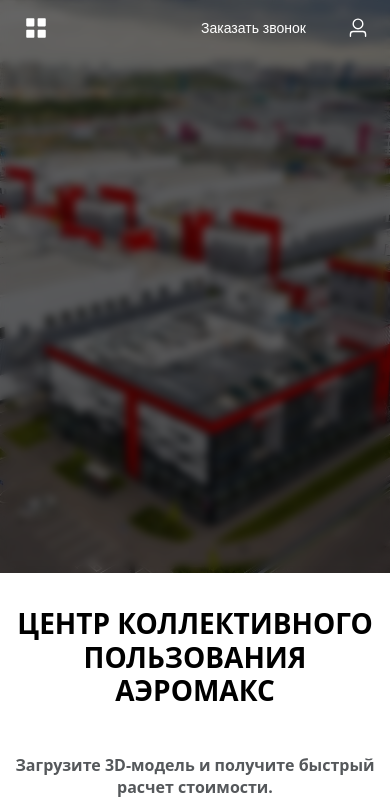
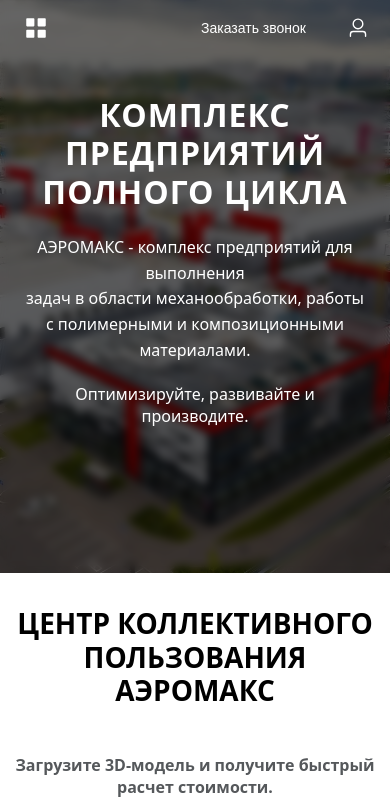
Before and after one commit to js-owl/maas-front, a Vue app: page / in a window 390 px wide. Shown: the top 812 px of the page. Built offline with nearby package versions, Linux system fonts and the light colour scheme; no server answers.

Commit message:
Enhance UpperMenu component with hero content for home page. Added responsive design elements and styling for hero title, description, and slogan to improve user engagement and visual appeal.

```diff
--- a/src/components/UpperMenu.vue
+++ b/src/components/UpperMenu.vue
@@ -208,6 +208,26 @@ function onCallRequest() {
       <DialogLogin v-model="isLoginVisible" />
       <DialogCall v-model="isCallVisible" />
     </el-row>
+
+    <!-- Hero content on home page -->
+    <div v-if="isHomePage" class="hero-content">
+      <el-row :gutter="0">
+        <el-col :offset="3" :span="18" :xs="{ span: 24, offset: 0 }">
+          <h1 class="hero-title">
+            КОМПЛЕКС ПРЕДПРИЯТИЙ<br />
+            ПОЛНОГО ЦИКЛА
+          </h1>
+          <p class="hero-description">
+            АЭРОМАКС - комплекс предприятий для выполнения<br />
+            задач в области механообработки, работы<br />
+            с полимерными и композиционными материалами.
+          </p>
+          <p class="hero-slogan">
+            Оптимизируйте, развивайте и производите.
+          </p>
+        </el-col>
+      </el-row>
+    </div>
   </div>
 
   <el-drawer v-model="isDrawerOpen" direction="ltr" :with-header="false" size="80%">
@@ -570,6 +590,39 @@ function onCallRequest() {
   color: #333 !important;
 }
 
+.hero-content {
+  position: relative;
+  z-index: 2;
+  padding: 60px 0 80px;
+}
+
+.hero-title {
+  font-size: 64px;
+  font-weight: 700;
+  color: #fff;
+  text-transform: uppercase;
+  line-height: 1.2;
+  margin: 0 0 40px 0;
+  letter-spacing: 2px;
+  text-align: left;
+}
+
+.hero-description {
+  font-size: 24px;
+  color: #fff;
+  line-height: 1.6;
+  margin: 0 0 30px 0;
+  text-align: left;
+}
+
+.hero-slogan {
+  font-size: 20px;
+  color: #fff;
+  font-weight: 500;
+  margin: 0;
+  text-align: left;
+}
+
 @media (max-width: 767px) {
   .uppermenu-wrapper {
     min-height: auto;
@@ -609,6 +662,28 @@ function onCallRequest() {
   .services-title {
     font-size: 16px;
   }
+
+  .hero-content {
+    padding: 40px 20px 60px;
+  }
+
+  .hero-title {
+    font-size: 32px;
+    margin-bottom: 24px;
+    letter-spacing: 1px;
+    text-align: center;
+  }
+
+  .hero-description {
+    font-size: 16px;
+    margin-bottom: 20px;
+    text-align: center;
+  }
+
+  .hero-slogan {
+    font-size: 16px;
+    text-align: center;
+  }
 }
 
 .drawer-content {
```
